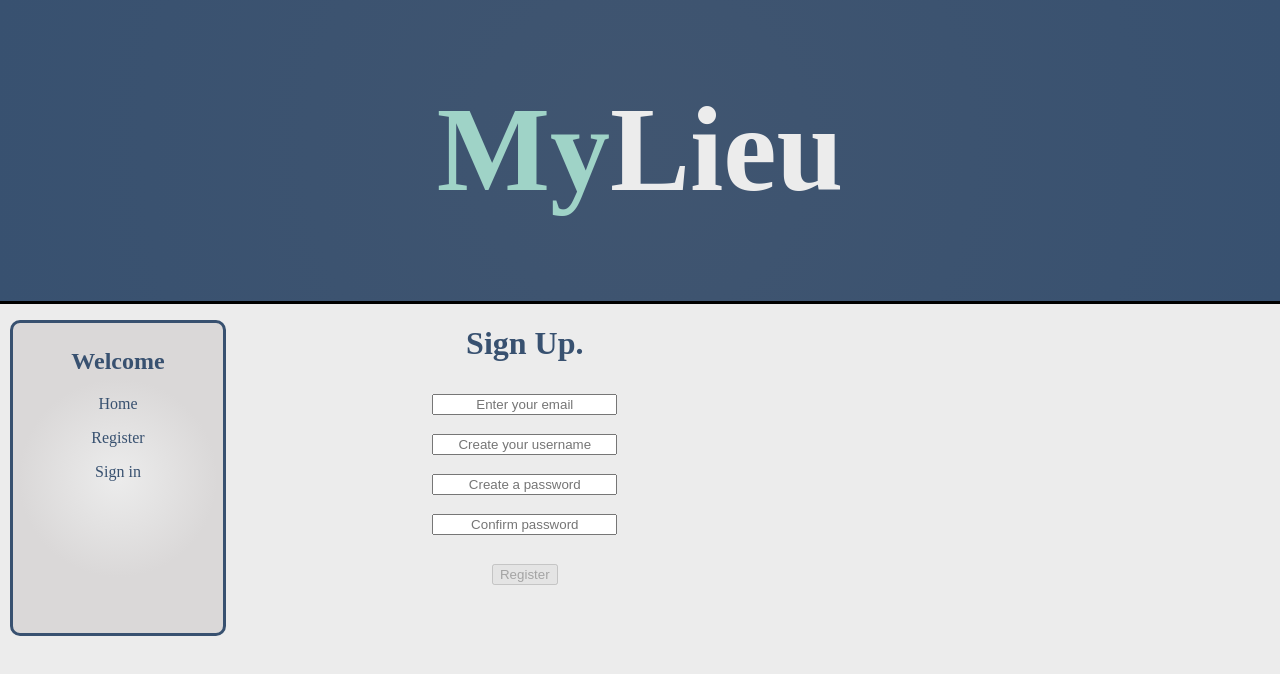
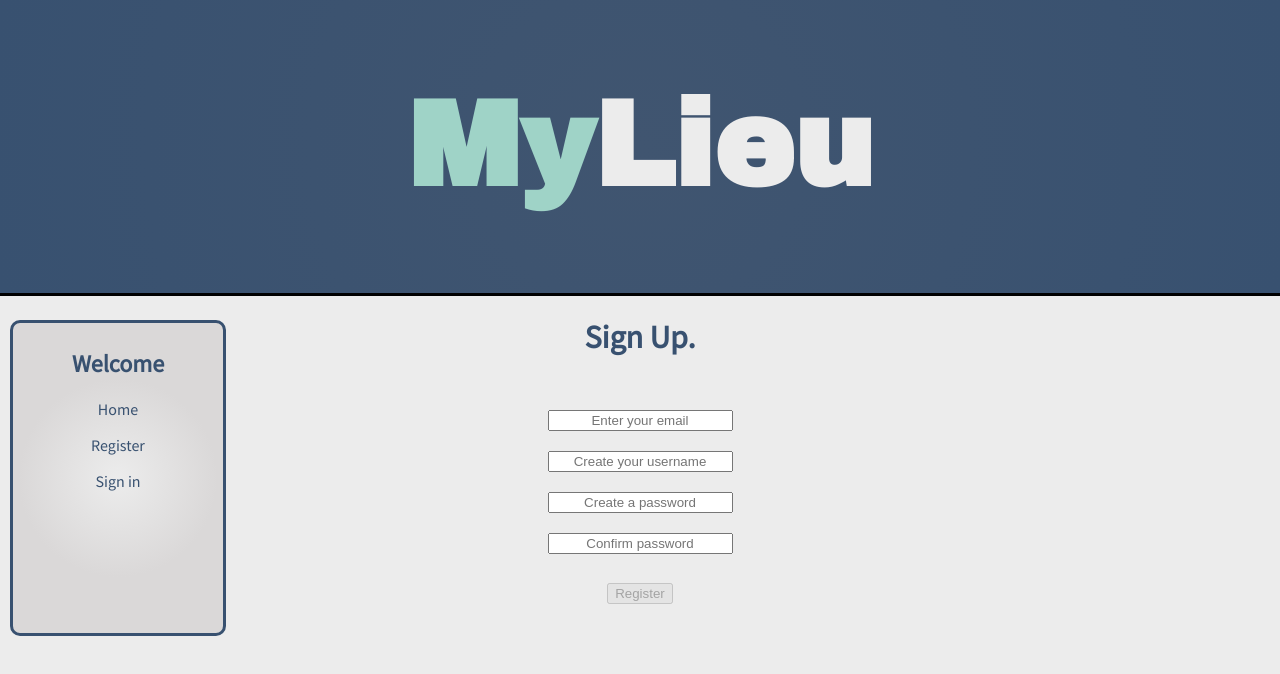
Before and after one commit to sbandy9210/MediumFrontEnd, a React (Create React App) app: page /register in a window 1280 px wide. Shown: the top 674 px of the page. Built offline with nearby package versions, Linux system fonts and the light colour scheme; no server answers.

Commit message:
Register Style Fixed

```diff
--- a/public/index.html
+++ b/public/index.html
@@ -24,6 +24,9 @@
       work correctly both with client-side routing and a non-root public URL.
       Learn how to configure a non-root public URL by running `npm run build`.
     -->
+    <link rel="preconnect" href="https://fonts.googleapis.com">
+<link rel="preconnect" href="https://fonts.gstatic.com" crossorigin>
+<link href="https://fonts.googleapis.com/css2?family=Archivo+Black&family=Source+Sans+Pro&display=swap" rel="stylesheet">
     <title>MyLieu</title>
   </head>
   <body>
--- a/src/components/ArticleCard.jsx
+++ b/src/components/ArticleCard.jsx
@@ -27,7 +27,7 @@
                 />
                 </div>
                 <div className='ArticlCardTitle'>
-                    <h4 className='ArtCardTitle'>{blog.title}</h4>
+                    <h3 className='ArtCardTitle'>{blog.title}</h3>
                     <p className='ArtCardDate'>{blog.createdAt.substring(0,10)}</p>
                 </div>
             </div>
--- a/src/pages/MyPage.js
+++ b/src/pages/MyPage.js
@@ -15,7 +15,7 @@
         const myBlogs = await Client.get(`/api/blog/author/${user_id}`)
         setData(myBlogs.data)
     }
-
+    console.log(data)
     useEffect(() => {
         blogs()
     }, [])
@@ -29,12 +29,15 @@
                     <div className='myBlogTitle' key={dat.id}>
                         <Link to={`/${user_id}/blog/${dat.id}`} className="navLink">
                             <div className='blogs'>
-                                <h3>{dat.title}</h3>
                                 <img
                                 src ={dat.image}
                                 alt = ""
                                 style = {{width: '150px'}}
                                 />
+                                <div>
+                                <h3 className='ArtCardTitle'>{dat.title}</h3>
+                                <p className='ArtCardDate'>{dat.createdAt.substring(0,10)}</p>
+                                </div>
                             </div>
                         </Link>
                     </div>
--- a/src/styles/app.css
+++ b/src/styles/app.css
@@ -54,24 +54,23 @@
 }
 
 .blogs {
-    border-bottom: #385170 1px solid;
-    padding-bottom: 10px;
+        display: grid;
+        grid-template-columns: .3fr 1fr;
+        border-top: 1px solid black;
+        padding: 10px 0 10px 0;
+        cursor: pointer;
 }
 
 body {
     background-color: #ececec;
     color: #385170;
     margin: 0;
+    font-family: 'Source Sans Pro', sans-serif;
 }
 
 .button {
     text-align: center;
-
-
 }
-
-
-
 
 .commentDiv {
     text-align: center;
@@ -105,6 +104,7 @@
     text-align: center;
     grid-area: 1 / 1 / 2 / 4;
     border-bottom: #000000 solid 3px;
+    font-family: 'Archivo Black', sans-serif;
 }
 
 .headerTitleSpan {
@@ -124,11 +124,6 @@
 .like {
     margin-right: 10px;
     margin-left: 5px;
-}
-
-.myBlogsH2 {
-    border-bottom: #385170 1px solid;
-    padding-bottom: 5px;
 }
 
 .myPost {
@@ -168,16 +163,6 @@
 
 .registerButton {
     margin-top: 20px;
-
-}
-
-
-.Register {
-    text-align: center;
-    grid-template-columns: .7fr .3fr;
-    display: grid;
-    grid-area: 2 / 2 / 3 / 3;
-
 }
 
 .reply {
```
